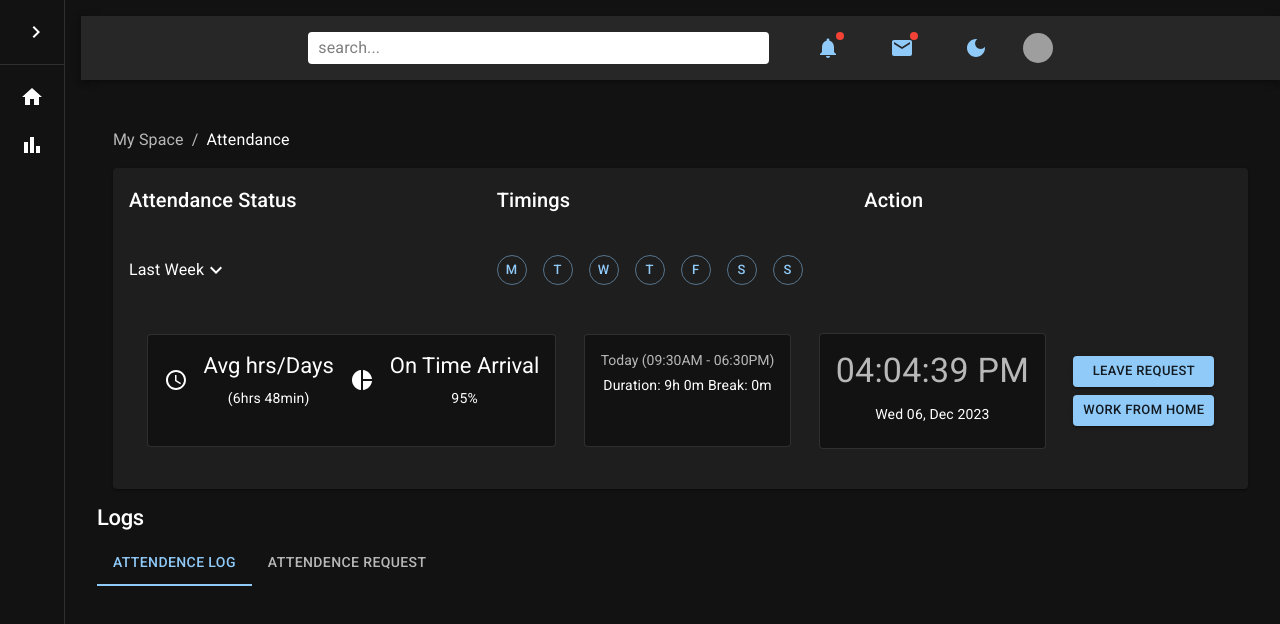
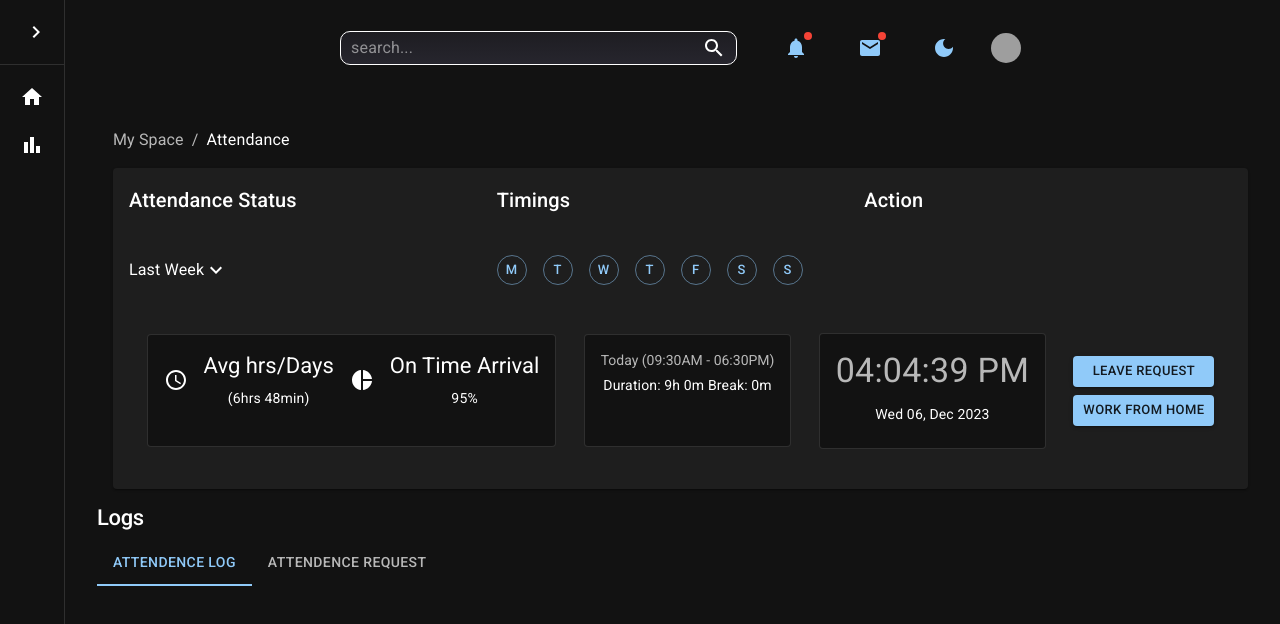
Before and after one commit to saurabhgithb/TekMagnus-Assignment, a React (Vite) app: page / in a window 1280 px wide. Shown: the top 624 px of the page. Built offline with nearby package versions, Linux system fonts and the light colour scheme; grey boxes are pictures that could not be loaded.

Commit message:
improved Search Bar

```diff
--- a/src/components/Navbar.jsx
+++ b/src/components/Navbar.jsx
@@ -1,4 +1,4 @@
-import { DarkMode, Mail, Notifications } from "@mui/icons-material";
+import { DarkMode, Mail, Notifications, SearchOutlined } from "@mui/icons-material";
 import {
   AppBar,
   Avatar,
@@ -21,11 +21,16 @@ const Navbar = () => {
     backgroundColor: "transparent",
   });
   const Search = styled("div")(({ theme }) => ({
-    backgroundColor: "white",
-    color: "black",
+    background:
+      "linear-gradient(180deg, rgba(37,36,44,0.6028536414565826) 0%, rgba(38,37,45,1) 95%)",
+    color: "white",
     padding: "0 10px",
-    borderRadius: theme.shape.borderRadius,
+    borderRadius: 10,
     width: "40%",
+    border: "1px solid white",
+    display: "flex",
+    alignItems: "center",
+    justifyContent: "space-between"
   }));
   const Icons = styled(Box)(({ theme }) => ({
     display: "none",
@@ -37,31 +42,43 @@ const Navbar = () => {
   }));
   return (
     <Box sx={{ marginY: 2 }}>
-      <AppBar position="relative">
+      <AppBar
+        position="relative"
+        sx={{
+          width: "65rem",
+          maxWidth: "100%",
+          marginX: "auto",
+          background: "transparent",
+          boxShadow: "none",
+        }}
+      >
         <StyledToolbar>
           <Search>
-            <InputBase placeholder="search..." sx={{ color: "black", minWidth: "100%" }} />
+            <InputBase
+              placeholder="search..."
+            />
+            <SearchOutlined />
           </Search>
 
           <Icons>
-            <Button sx={{minWidth: "1px", padding: "10px 15px",}}>
+            <Button sx={{ minWidth: "1px", padding: "10px 15px" }}>
               <Badge variant="dot" color="error">
                 <Notifications />
               </Badge>
             </Button>
-            <Button sx={{minWidth: "1px", padding: "10px 15px",}}>
+            <Button sx={{ minWidth: "1px", padding: "10px 15px" }}>
               <Badge variant="dot" color="error">
                 <Mail />
               </Badge>
             </Button>
-            <Button sx={{minWidth: "1px", padding: "10px 15px",}}>
+            <Button sx={{ minWidth: "1px", padding: "10px 15px" }}>
               <DarkMode />
             </Button>
-            <Box sx={{cursor: "pointer"}}>
-            <Avatar
-              sx={{ width: 30, height: 30 }}
-              src="https://images.pexels.com/photos/846741/pexels-photo-846741.jpeg?auto=compress&cs=tinysrgb&w=1260&h=750&dpr=2"
-            />
+            <Box sx={{ cursor: "pointer" }}>
+              <Avatar
+                sx={{ width: 30, height: 30 }}
+                src="https://images.pexels.com/photos/846741/pexels-photo-846741.jpeg?auto=compress&cs=tinysrgb&w=1260&h=750&dpr=2"
+              />
             </Box>
           </Icons>
         </StyledToolbar>
```
